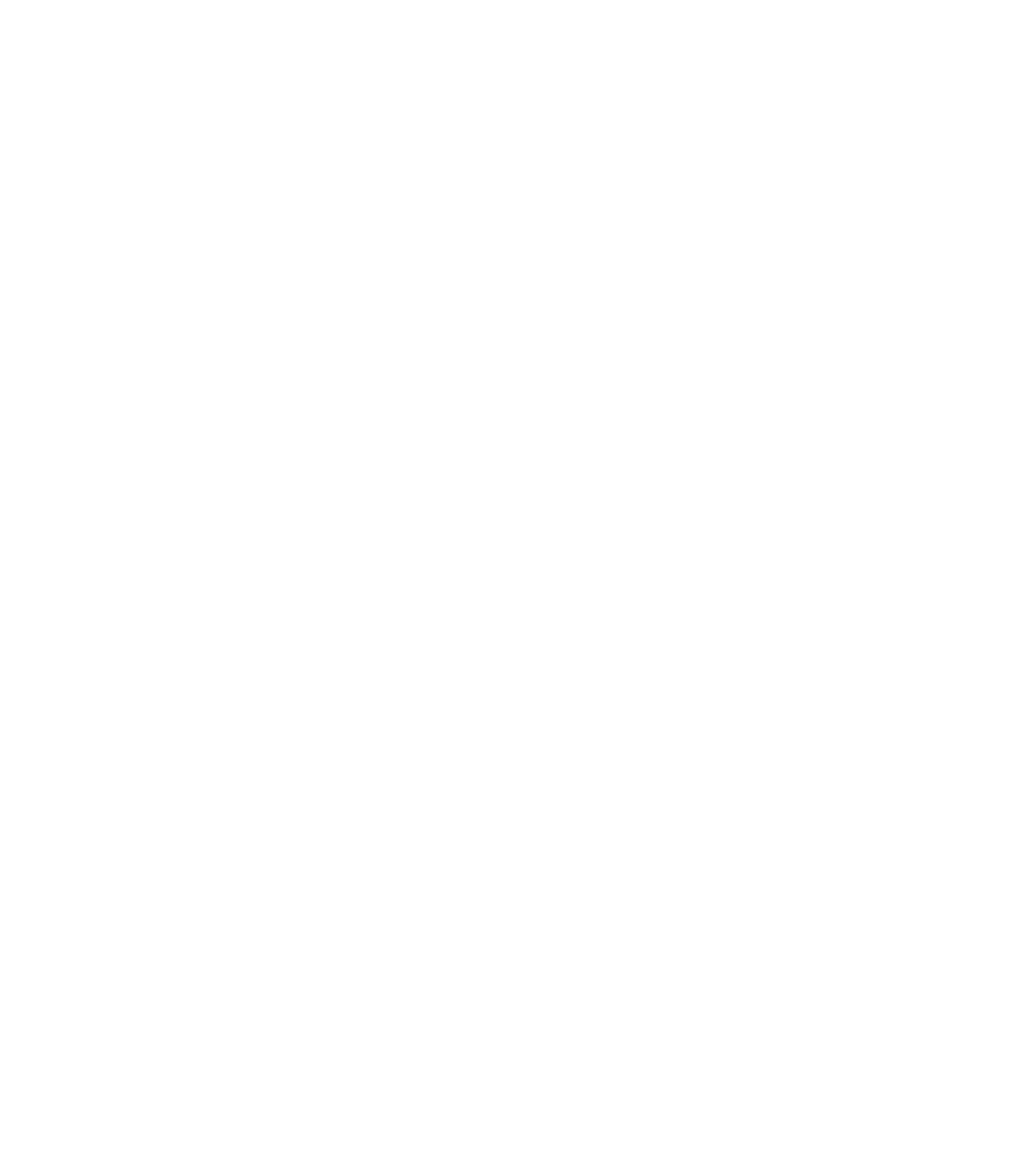
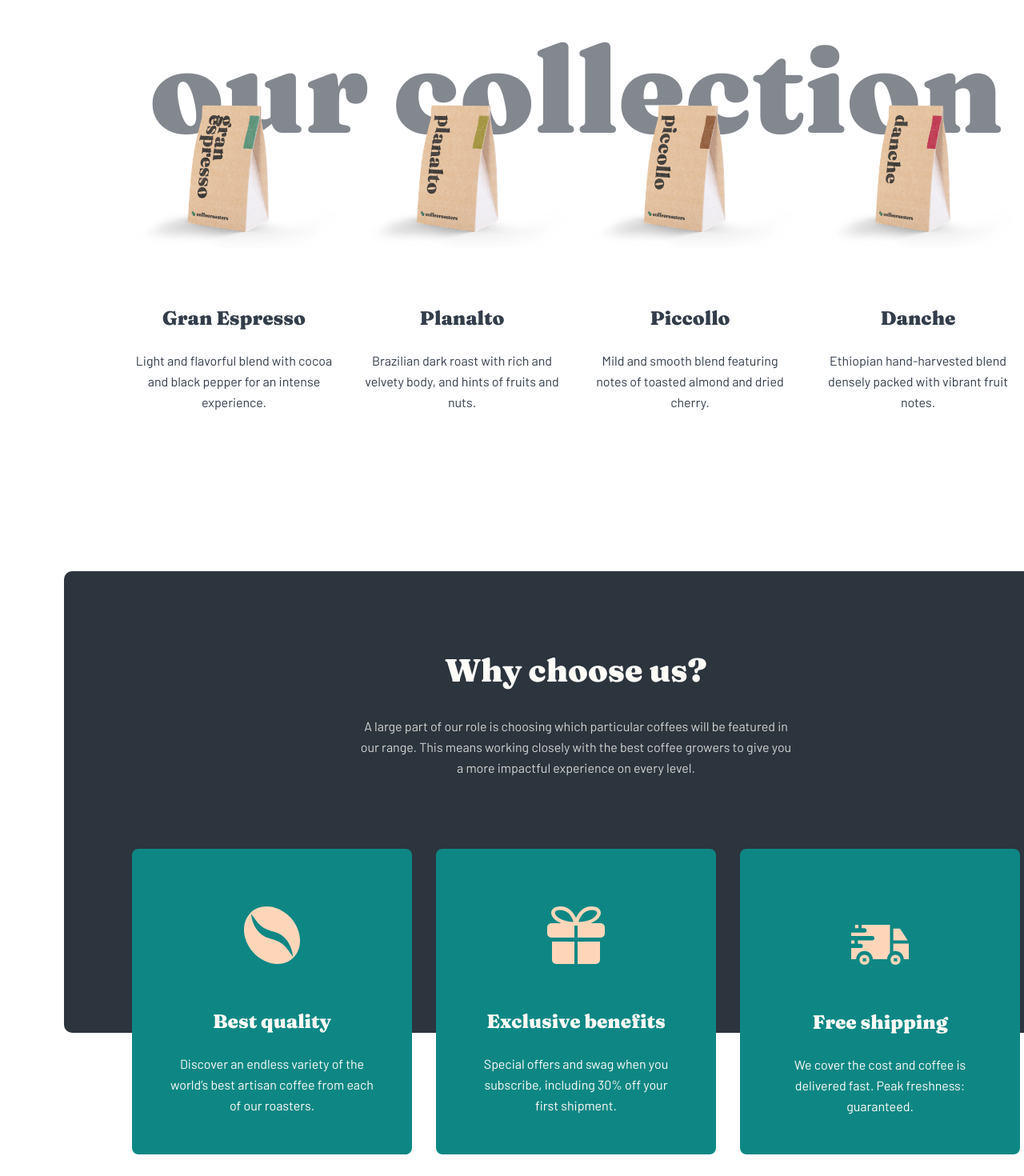
Before and after one commit to erdemalpay/coffeeroasters-subscription-site, a Svelte app: page / in a window 1280 px wide. Shown: the part 860-2330 px from the top of the page at 80% size. Built offline with nearby package versions, Linux system fonts and the light colour scheme.

Commit message:
conflict test

```diff
--- a/src/App.svelte
+++ b/src/App.svelte
@@ -3,6 +3,14 @@
     import Button from "./components/Button.svelte";
 
     let srcHeroCoffeepress = "./images/images-home/image-hero-coffeepress.jpg";
+    let srcGranEspresso = "./images/images-home/image-gran-espresso.png";
+    let srcPlanalto = "./images/images-home/image-planalto.png";
+    let srcPiccollo = "./images/images-home/image-piccollo.png";
+    let srcDanche = "./images/images-home/image-danche.png";
+
+    let srcCoffeeBean = "./images/images-home/icon-coffee-bean.svg";
+    let srcGift = "./images/images-home/icon-gift.svg";
+    let srcTruck = "./images/images-home/icon-truck.svg";
 </script>
 
 <main>
@@ -15,14 +23,111 @@
             alt="Hero Coffeepresso"
         />
         <div class="coffeepresso-content">
-            <h1>Great coffee made simple.</h1>
-            <p>
+            <h2 class="coffeepresso-title">Great coffee made simple.</h2>
+            <p class="coffeepresso-text">
                 Start your mornings with the world’s best coffees. Try our
                 expertly curated artisan coffees from our best roasters
                 delivered directly to your door, at your schedule.
             </p>
         </div>
         <Button />
+    </div>
+
+    <!-- section-our-collection -->
+    <div class="section-our-collection">
+        <h1 class="our-collection-title">our collection</h1>
+
+        <div class="coffee-photos">
+            <img
+                src={srcGranEspresso}
+                class="gran-espresso-photo"
+                alt="Gran Espresso"
+            />
+            <img src={srcPlanalto} class="planalto-photo" alt="Planalto" />
+            <img src={srcPiccollo} class="piccollo-photo" alt="Piccollo" />
+            <img src={srcDanche} class="danche-photo" alt="Danche" />
+        </div>
+
+        <div class="coffees-content">
+            <div class="coffee-1">
+                <h3 class="coffee-title">Gran Espresso</h3>
+                <p class="coffee-text">
+                    Light and flavorful blend with cocoa and black pepper for an
+                    intense experience.
+                </p>
+            </div>
+            <div class="coffee-2">
+                <h3 class="coffee-title">Planalto</h3>
+                <p class="coffee-text">
+                    Brazilian dark roast with rich and velvety body, and hints
+                    of fruits and nuts.
+                </p>
+            </div>
+            <div class="coffee-3">
+                <h3 class="coffee-title">Piccollo</h3>
+                <p class="coffee-text">
+                    Mild and smooth blend featuring notes of toasted almond and
+                    dried cherry.
+                </p>
+            </div>
+            <div class="coffee-4">
+                <h3 class="coffee-title">Danche</h3>
+                <p class="coffee-text">
+                    Ethiopian hand-harvested blend densely packed with vibrant
+                    fruit notes.
+                </p>
+            </div>
+        </div>
+    </div>
+
+    <!-- section-why-choose-us -->
+    <div class="section-why-choose-us">
+        <div class="why-choose-us-background" />
+        <div class="content-top">
+            <h4 class="content-top-title">Why choose us?</h4>
+            <p class="content-top-text">
+                A large part of our role is choosing which particular coffees
+                will be featured in our range. This means working closely with
+                the best coffee growers to give you a more impactful experience
+                on every level.
+            </p>
+        </div>
+        <div class="why-choose-us-boxes">
+            <div class="box-1">
+                <img
+                    src={srcCoffeeBean}
+                    class="coffee-bean"
+                    alt="Coffee Bean"
+                />
+                <div class="box-content">
+                    <h3 class="box-content-title">Best quality</h3>
+                    <p class="box-content-text">
+                        Discover an endless variety of the world’s best artisan
+                        coffee from each of our roasters.
+                    </p>
+                </div>
+            </div>
+            <div class="box-2">
+                <img src={srcGift} class="gift" alt="Gift" />
+                <div class="box-content">
+                    <h3 class="box-content-title">Exclusive benefits</h3>
+                    <p class="box-content-text">
+                        Special offers and swag when you subscribe, including
+                        30% off your first shipment.
+                    </p>
+                </div>
+            </div>
+            <div class="box-3">
+                <img src={srcTruck} class="truck" alt="Truck" />
+                <div class="box-content">
+                    <h3 class="box-content-title">Free shipping</h3>
+                    <p class="box-content-text">
+                        We cover the cost and coffee is delivered fast. Peak
+                        freshness: guaranteed.
+                    </p>
+                </div>
+            </div>
+        </div>
     </div>
 </main>
 
@@ -43,9 +148,9 @@
         width: 493px;
         height: 255px;
         margin-left: 85px;
-        margin-top: -487px;
+        margin-top: -546px;
     }
-    h1 {
+    .coffeepresso-title {
         font-family: "Fraunces", serif;
         font-style: normal;
         font-weight: 900;
@@ -53,9 +158,8 @@
         line-height: 72px;
         color: #fefcf7;
     }
-    p {
-        margin-top: 32.5px;
-
+    .coffeepresso-text {
+        margin-top: -28px;
         font-family: "Barlow", sans-serif;
         font-style: normal;
         font-weight: normal;
@@ -65,4 +169,176 @@
         mix-blend-mode: normal;
         opacity: 0.8;
     }
+
+    /* section-our-collection */
+    .section-our-collection {
+        width: 1111px;
+        height: 525px;
+        margin-left: 165px;
+        margin-top: 222px;
+    }
+    .our-collection-title {
+        font-family: "Fraunces", serif;
+        font-style: normal;
+        font-weight: 900;
+        font-size: 150px;
+        line-height: 72px;
+        text-align: center;
+        color: #83888f;
+
+        /* background: linear-gradient(180deg, #83888f 0.01%, #fefcf7 100%);
+        -webkit-background-clip: text;
+        -webkit-text-fill-color: transparent;
+        background-size: 1111px 196px; */
+    }
+    .coffees-content {
+        display: grid;
+        grid-template-columns: 255px 255px 255px 255px;
+        grid-gap: 30px 30px;
+        left: 165px;
+        margin-top: -15px;
+    }
+    .coffee-title {
+        font-family: "Fraunces", serif;
+        font-style: normal;
+        font-weight: 900;
+        font-size: 24px;
+        line-height: 32px;
+        text-align: center;
+        color: #333d4b;
+        margin-top: 82px;
+    }
+    .coffee-text {
+        font-family: "Barlow", sans-serif;
+        font-style: normal;
+        font-weight: normal;
+        font-size: 16px;
+        line-height: 26px;
+        text-align: center;
+        color: #333d4b;
+    }
+    .coffee-photos {
+        margin-top: -17px;
+    }
+    .gran-espresso-photo {
+        width: 255px;
+        height: 180px;
+        margin-left: 4px;
+    }
+    .planalto-photo {
+        width: 256px;
+        height: 180px;
+        margin-left: 27px;
+    }
+    .piccollo-photo {
+        width: 256px;
+        height: 180px;
+        margin-left: 24px;
+    }
+    .danche-photo {
+        height: 180px;
+        width: 234.8px;
+        margin-left: 35px;
+    }
+
+    /* section-why-choose-us */
+    .section-why-choose-us {
+        width: 1280px;
+        height: 728px;
+        margin-left: 80px;
+        margin-top: 113px;
+    }
+    .why-choose-us-background {
+        background: #2c343e;
+        border-radius: 10px;
+
+        width: 1280px;
+        height: 577px;
+        top: 1574px;
+        z-index: -1;
+    }
+    .content-top {
+        width: 540px;
+        height: 160px;
+        margin-left: 370px;
+        margin-top: -530px;
+    }
+    .content-top-title {
+        font-family: "Fraunces", serif;
+        font-style: normal;
+        font-weight: 900;
+        font-size: 40px;
+        line-height: 48px;
+        text-align: center;
+        color: #fefcf7;
+    }
+    .content-top-text {
+        font-family: "Barlow", sans-serif;
+        font-style: normal;
+        font-weight: normal;
+        font-size: 16px;
+        line-height: 26px;
+        text-align: center;
+        color: #fefcf7;
+        mix-blend-mode: normal;
+        opacity: 0.8;
+        margin-top: -20px;
+    }
+    /* boxes */
+    .why-choose-us-boxes {
+        display: grid;
+        grid-template-columns: 350px 350px 350px;
+        grid-gap: 30px 30px;
+        margin-left: 85px;
+    }
+    .box-1,
+    .box-2,
+    .box-3 {
+        display: flex;
+        flex-direction: column;
+        align-items: center;
+        margin-top: 87px;
+        background: #0e8784;
+        border-radius: 8px;
+        width: 350px;
+        height: 382px;
+    }
+    .box-content {
+        width: 255px;
+        height: 134px;
+        margin-top: 32px;
+    }
+    .box-content-title {
+        font-family: "Fraunces", serif;
+        font-style: normal;
+        font-weight: 900;
+        font-size: 24px;
+        line-height: 32px;
+        text-align: center;
+        color: #fefcf7;
+    }
+    .box-content-text {
+        font-family: "Barlow", sans-serif;
+        font-style: normal;
+        font-weight: normal;
+        font-size: 16px;
+        line-height: 26px;
+        text-align: center;
+        color: #fefcf7;
+    }
+    .coffee-bean {
+        width: 72px;
+        height: 72px;
+        margin-top: 72px;
+    }
+    .gift {
+        width: 72px;
+        height: 72px;
+        margin-top: 72px;
+    }
+    .truck {
+        width: 72px;
+        height: 50px;
+        margin-top: 95px;
+    }
 </style>
--- a/src/components/Header.svelte
+++ b/src/components/Header.svelte
@@ -19,8 +19,11 @@
 
 <style>
     .srcLogo {
-        margin-left: 80.1px;
+        margin-left: 1001px;
         margin-top: 43.56px;
+
+        font-family: "Barlow", sans-serif;
+        font-style: normal;
     }
     navbar {
         font-family: "Barlow", sans-serif;
```
Also changed, not shown: .eslintrc.json, public/images/images-home/image-planalto.png (added).
